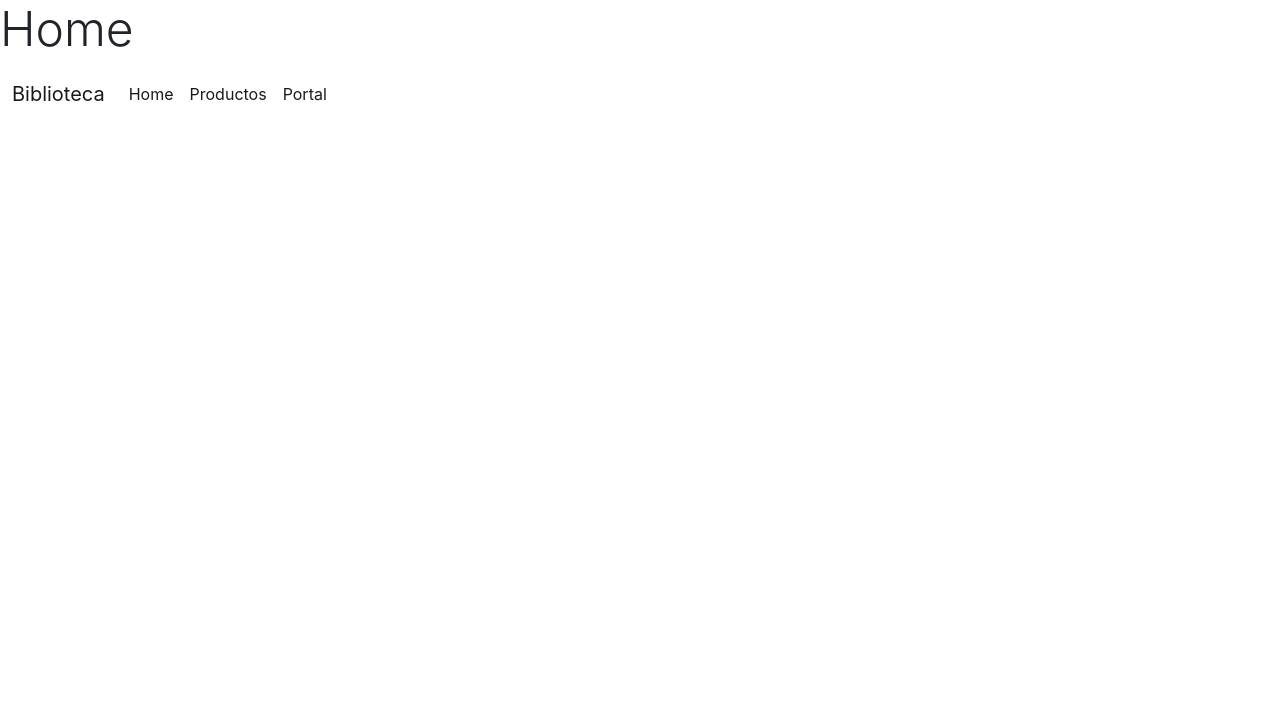
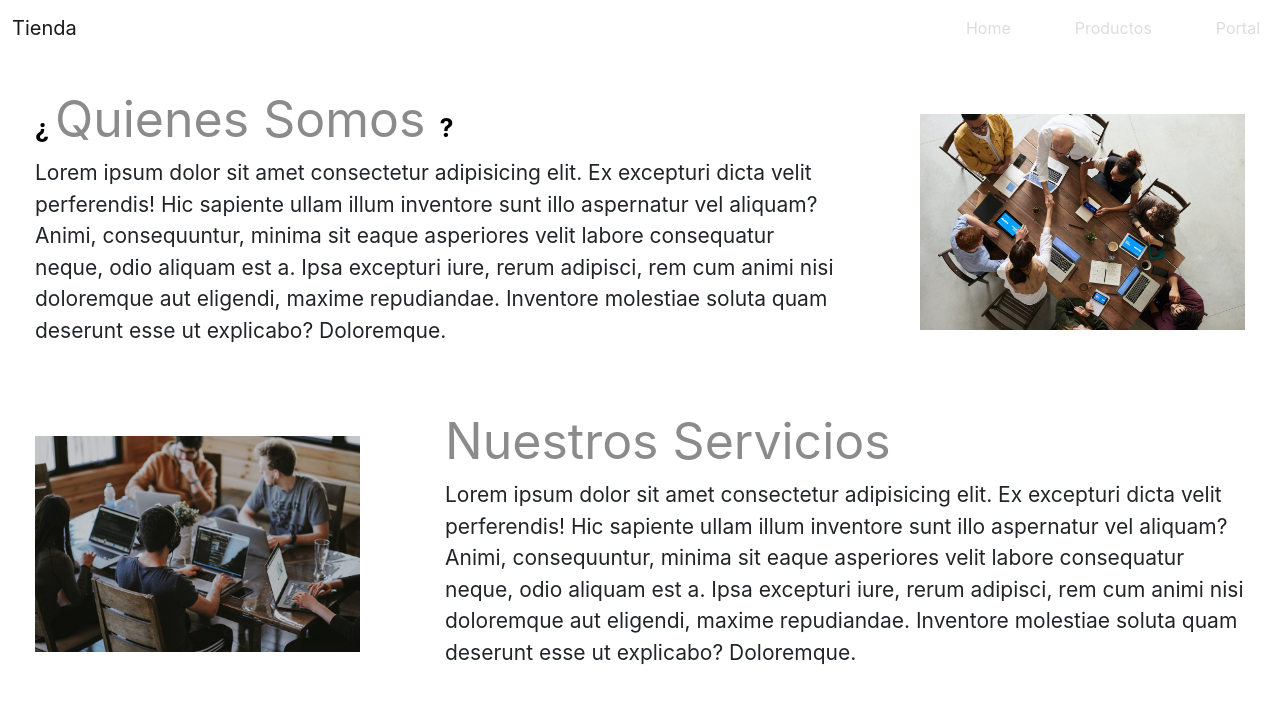
Before and after one commit to Jaro1407/React-Project, a React (Create React App) app: page / in a window 1280 px wide. Shown: the top 702 px of the page. Built offline with nearby package versions, Linux system fonts and the light colour scheme.

Commit message:
Home, menu and style updated

```diff
--- a/src/Components/Home.jsx
+++ b/src/Components/Home.jsx
@@ -1,13 +1,51 @@
 import React from "react";
-import Menu from "./Menu"
+import Menu from "./Menu";
+import '../stylesheet/Home.css';
+import Imagenes from './Imagenes';
+import Imagen4 from '../assets/Imagenes/image4.jpg';
+import Imagen5 from '../assets/Imagenes/image5.jpg';
+
 
 function Home() {
 
     return(
-        <div>
-            <h1 className="display-5">Home</h1>
-            <Menu/>
-        </div>
+        <div className='wrapper'>
+            <Menu />
+            <div className="content-container">
+                <div className="texto-container">
+                    <span className='black-span'>¿ </span> <span className='grey-span'>Quienes Somos </span> <span className='black-span'> ?</span>
+                    <p>
+                    Lorem ipsum dolor sit amet consectetur adipisicing elit. Ex excepturi dicta velit perferendis! Hic sapiente ullam illum inventore sunt illo aspernatur vel aliquam? Animi, consequuntur, minima sit eaque asperiores velit labore consequatur neque, odio aliquam est a. Ipsa excepturi iure, rerum adipisci, rem cum animi nisi doloremque aut eligendi, maxime repudiandae. Inventore molestiae soluta quam deserunt esse ut explicabo? Doloremque.
+                    </p>
+                </div>
+                <div className="img-container">
+                    <Imagenes
+                        imagen={Imagen4}
+                        width='325'
+                        heigth='100'
+                        alt='Reunion'
+                        style={{borderRadius: 400/ 2}}
+                    />
+                </div>
+            </div>
+            <div className="content-container">
+                <div className="img-container">
+                    <Imagenes
+                        imagen={Imagen5}
+                        width='325'
+                        heigth='100'
+                        alt='Reunion'
+                        style={{borderRadius: 400/ 2}}
+                    />
+                </div>
+                <div className="texto-container">
+                    <span className='grey-span'>Nuestros Servicios</span>
+                    <p>
+                    Lorem ipsum dolor sit amet consectetur adipisicing elit. Ex excepturi dicta velit perferendis! Hic sapiente ullam illum inventore sunt illo aspernatur vel aliquam? Animi, consequuntur, minima sit eaque asperiores velit labore consequatur neque, odio aliquam est a. Ipsa excepturi iure, rerum adipisci, rem cum animi nisi doloremque aut eligendi, maxime repudiandae. Inventore molestiae soluta quam deserunt esse ut explicabo? Doloremque.
+                    </p>
+                </div>
+            </div>
+      </div>
     )
 }
 
--- /dev/null
+++ b/src/Components/Imagenes.jsx
@@ -0,0 +1,18 @@
+import React from "react";
+
+function Imagenes(props) { //Added a default value to size in case no value is added when calling the component
+// Pasando una imagen como prop
+    return (
+        <div>
+            <img
+                className='imagen-prop'
+                src={props.imagen}
+                width={props.width}
+                height={props.height}
+                alt={props.alt}
+            />
+        </div>
+    )
+}
+
+export default Imagenes
--- a/src/Components/Menu.jsx
+++ b/src/Components/Menu.jsx
@@ -1,17 +1,18 @@
 import React from 'react'
+import '../stylesheet/Menu.css'
 import { Link } from 'react-router-dom'
 
 const Menu = () => {
   return (
     <div>
-        <nav className="navbar navbar-expand-lg bg-body-tertiary">
+        <nav className="navbar navbar-expand-lg bg-body-tertiary d-flex justify-content-center">
             <div className="container-fluid">
-                <Link className="navbar-brand" to={"/"}>Biblioteca</Link>
+                <Link className="navbar-brand" to={"/"}>Tienda</Link>
                 <button className="navbar-toggler" type="button" data-bs-toggle="collapse" data-bs-target="#navbarSupportedContent" aria-controls="navbarSupportedContent" aria-expanded="false" aria-label="Toggle navigation">
-                <span className="navbar-toggler-icon"></span>
+                <span className="navbar-toggler-icon toggle-bar"></span>
                 </button>
                 <div className="collapse navbar-collapse" id="navbarSupportedContent">
-                <ul className="navbar-nav me-auto mb-2 mb-lg-0">
+                <ul className="navbar-nav ms-auto mb-2 mb-lg-0 gap-5 text-center">
                     <li className="nav-item">
                         <Link className="nav-link active" to={"/"}>Home</Link>
                     </li>
--- a/src/Components/NotFound.jsx
+++ b/src/Components/NotFound.jsx
@@ -1,9 +1,13 @@
 import React from "react";
+import Menu from "./Menu";
 
 function NotFound(){
 
     return(
-        <h1>Not Found</h1>
+        <div>
+            <Menu />
+            <h1>Not Found</h1>
+        </div>
     )
 }
 
--- a/src/Components/Portal.jsx
+++ b/src/Components/Portal.jsx
@@ -1,9 +1,11 @@
 import React from "react";
+import Menu from "./Menu";
 
 function Portal(){
     return(
         <div>
-        <h1>Portal Empleados</h1>
+            <Menu />
+            <h1>Portal Empleados</h1>
         </div>
     )
 }
--- a/src/Components/Productos.jsx
+++ b/src/Components/Productos.jsx
@@ -1,10 +1,12 @@
 import React from "react";
+import Menu from "./Menu";
 
 
 function Productos(){
 
     return(
         <div>
+            <Menu />
             <h1>Productos</h1>
         </div>
     )
--- /dev/null
+++ b/src/stylesheet/Home.css
@@ -0,0 +1,32 @@
+.wrapper {
+    display: flex;
+    flex-direction: column;
+    height: 700px;
+}
+
+.content-container {
+    height: 50%;
+    width: 100%;
+    display: flex;
+    justify-content: space-around;
+    align-items: center;
+    padding: 20px 10px 10px 10px;
+    gap: 35px;
+}
+
+.texto-container {
+    width: 800px;
+    font-size: 21px;
+}
+
+.black-span {
+    font-size: 25px;
+    color: black;
+    font-weight: bold;
+}
+
+.grey-span {
+    font-size: 50px;
+    color: rgb(139, 139, 139);
+    font-weight: 400;
+}
--- /dev/null
+++ b/src/stylesheet/Menu.css
@@ -0,0 +1,76 @@
+/* Adding nv details */
+
+/* * {
+    border: 1px solid red;
+} */
+
+.nav {
+    margin-top: 1rem;
+}
+
+.nav-link {
+    text-decoration: none;
+    color: #ddd !important;
+}
+
+.navbar-toggler {
+    border: none !important;
+    outline: none !important;
+    width: 20px;
+    height: 20px;
+    position: relative;
+    transition: .5s ease-in-out;
+}
+
+/* removing all default details */
+.navbar-toggler,
+.navbar-toggler:focus,
+.navbar-toggler:active,
+.navbar-toggler-icon:focus {
+    outline: none !important;
+    box-shadow: none !important;
+    border: 0;
+}
+
+.navbar-toggler span {
+    margin: 0;
+    padding: 0;
+}
+
+/* middle bar */
+.toggle-bar {
+    position: absolute;
+    left: 0;
+    top: 0.5rem;
+    width: 100%;
+    height: 3px;
+    background: #ddd;
+    border-radius: 15px;
+    transition: all 0.5s ease-in-out;
+}
+
+/* top bar */
+.toggle-bar::before {
+    content: "";
+    position: absolute;
+    left: 0;
+    top: -8px;
+    width: 100%;
+    height: 3px;
+    background: #ddd;
+    border-radius: 15px;
+    transition: all 0.5s ease-in-out;
+}
+
+/* bottom bar */
+.toggle-bar::after {
+    content: "";
+    position: absolute;
+    left: 0;
+    top: 8px;
+    width: 100%;
+    height: 3px;
+    background: #ddd;
+    border-radius: 15px;
+    transition: all 0.5s ease-in-out;
+}
```
Also changed, not shown: src/assets/Imagenes/image4.jpg (added), src/assets/Imagenes/image5.jpg (added).
